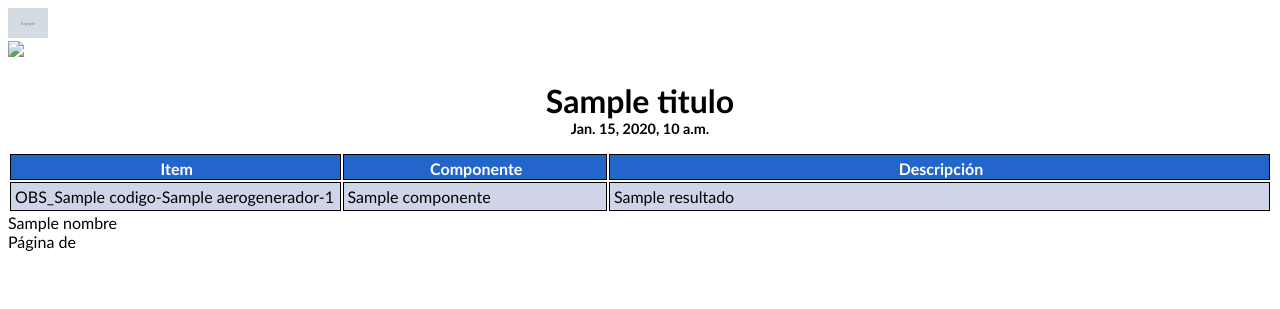
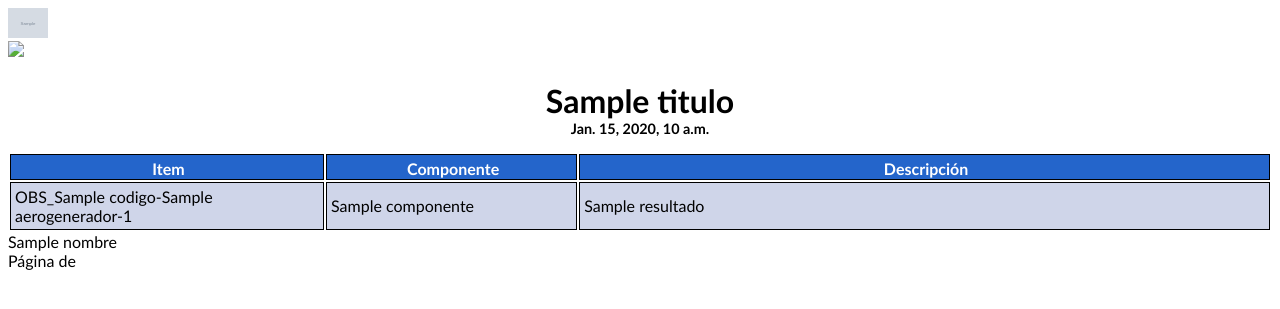
Before and after one commit to oritec/ControlObras, a Django app: template ncr/templates/ncr/punchlistPDF.html in a window 1280 px wide. Shown: the top 309 px of the page. Run offline with Django 3.2, Linux system fonts and the light colour scheme; the template is opened without the code that fills it: most values are stand-ins (such as "Sample title", 1, 10 or a date in 2020); grey boxes marked "Sample" are stand-in pictures.

Commit message:
FIX: Varios

```diff
--- a/ncr/templates/ncr/punchlistPDF.html
+++ b/ncr/templates/ncr/punchlistPDF.html
@@ -142,7 +142,7 @@
                 <tr>
                     <th align="center" style="width: 25%;"> Item </th>
                     <th align="center" style="width: 20%;"> Componente </th>
-                    <th align="center" style="width: 50%;"> Descripci&oacute;n </th>
+                    <th align="center" style="width: 55%;"> Descripci&oacute;n </th>
                 </tr>
             </thead>
             <tbody>
```
